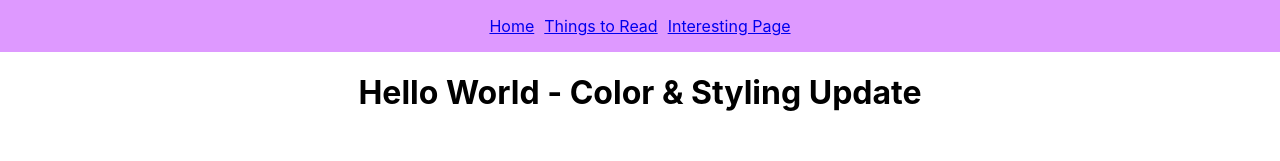
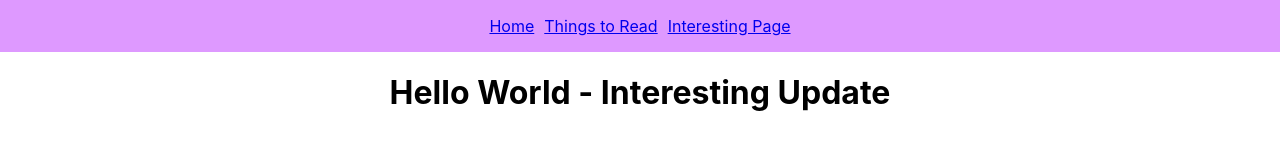
Before and after one commit to jinevang/hello-world, a React (Create React App) app: page /#/ in a window 1280 px wide. Shown: the top 161 px of the page. Built offline with nearby package versions, Linux system fonts and the light colour scheme.

Commit message:
change header

```diff
--- a/src/pages/indexpage.tsx
+++ b/src/pages/indexpage.tsx
@@ -17,7 +17,7 @@ const IndexPage = () => {
 
   return(
     <StyledIndexPage>
-      <h1>Hello World - Color & Styling Update</h1>
+      <h1>Hello World - Interesting Update</h1>
       <h4>Hi, I'm Evan. This is for CSS 480.</h4>
       <h5>Here are some nice pictures I like</h5>
       <div tabIndex={0} style={{backgroundColor: '#ab99ff'}}>
```
